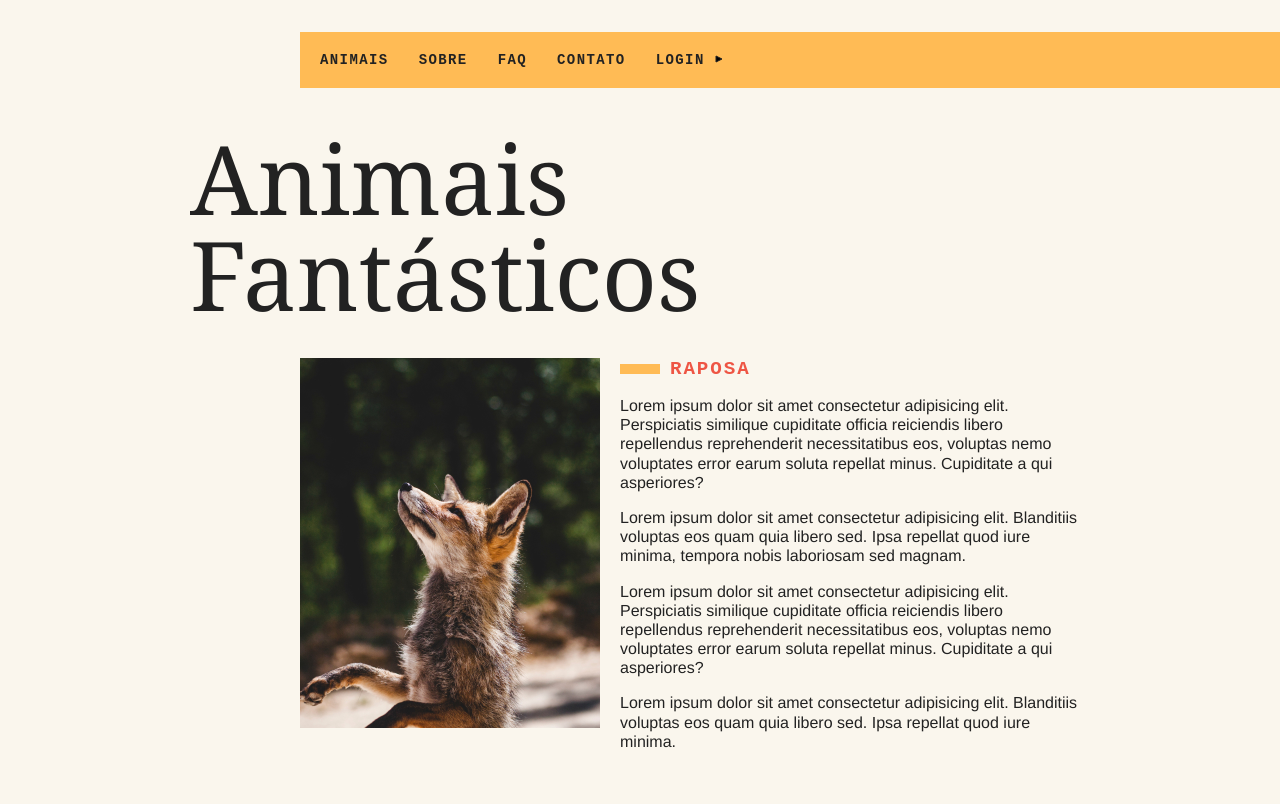
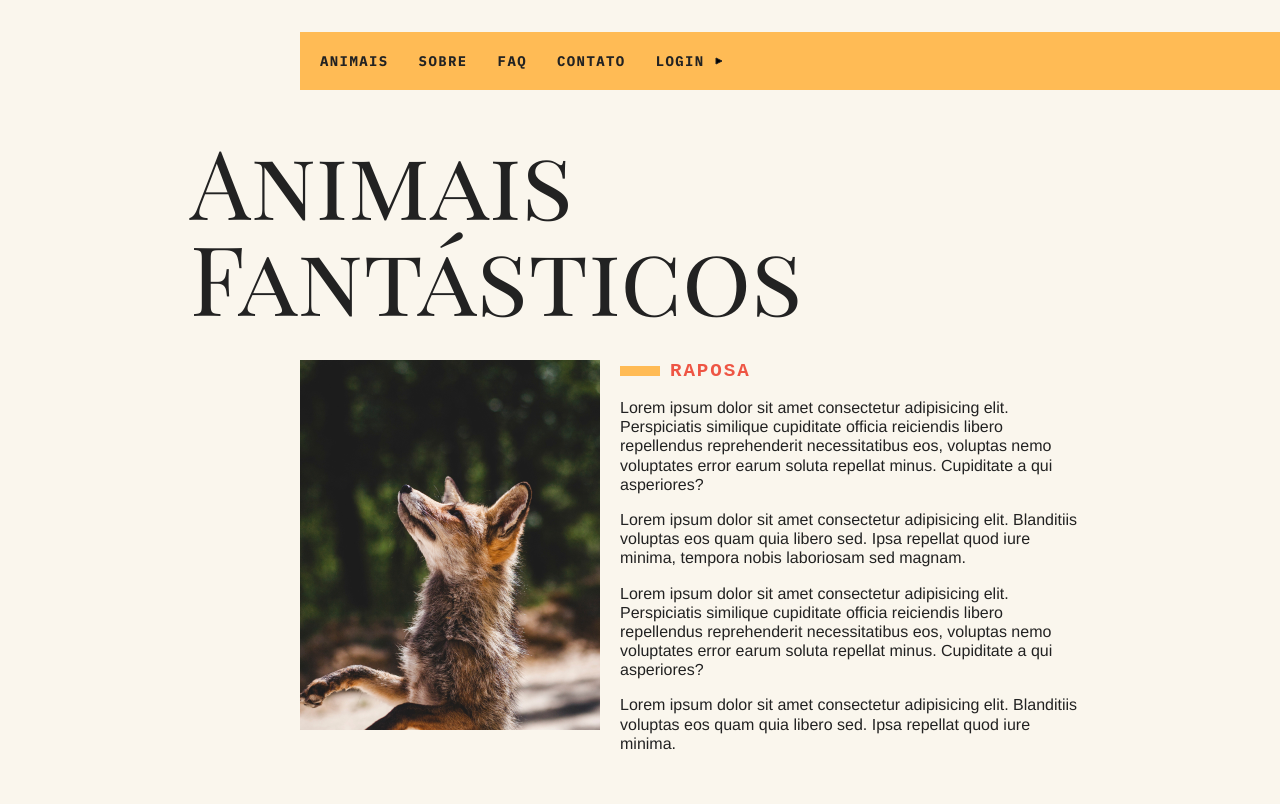
Before and after one commit to bruckbmrj/animais-fantasticos, a website built with webpack: page index.html in a window 1280 px wide. Shown: the top 804 px of the page. Built offline with nearby package versions, Linux system fonts and the light colour scheme; no server answers.

Commit message:
adicionar fontes

```diff
--- a/css/geral.css
+++ b/css/geral.css
@@ -42,7 +42,7 @@
   margin-right: 10px;
   color: #222;
   text-decoration: none;
-  font-family: 'IMB Plex Mono', monospace;
+  font-family: 'IBM Plex Mono', monospace;
   font-weight: bold;
   text-transform: uppercase;
   font-size: 0.875rem;
@@ -61,7 +61,7 @@
 }
 
 .titulo{
-  font-family: Georgia, 'Times New Roman', Times, serif;
+  font-family: 'Playfair Display SC', georgia;
   font-size: 6rem;
   line-height: 1;
   font-weight: 400;
--- a/css/numeros.css
+++ b/css/numeros.css
@@ -6,6 +6,7 @@
 }
 
 .numeros-grid h3 {
+  font-family: 'Playfair Display SC';
   font-size: 2rem;
   margin-bottom: .5rem;
 }
--- a/index.html
+++ b/index.html
@@ -3,8 +3,9 @@
 <head>
   <meta charset="UTF-8">
   <meta name="viewport" content="width=device-width, initial-scale=1.0">
+  <link href="https://fonts.googleapis.com/css?family=IBM+Plex+Mono:700|Playfair+Display+SC" rel="stylesheet">
   <link rel="stylesheet" href="css/style.css">
-  <title>Animar Numeros - Animais Fanstásticos</title>
+  <title>Animais Fanstásticos</title>
   <script>
     document.documentElement.className += ' js';
   </script>
```
